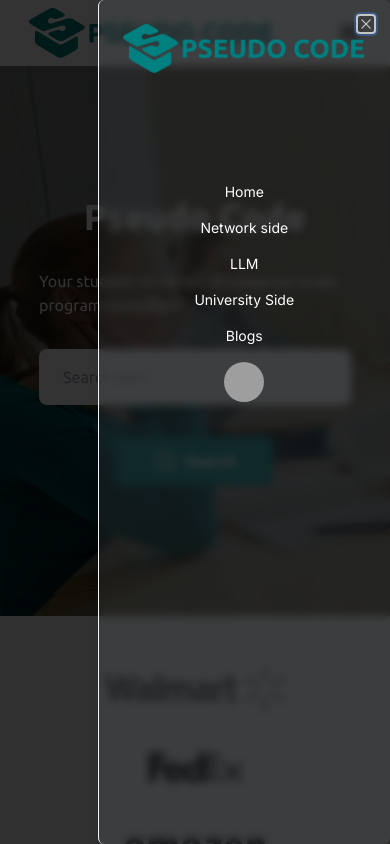
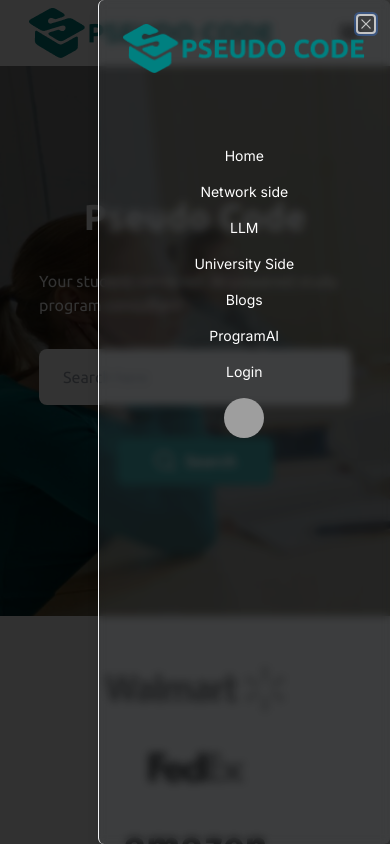
Before and after one commit to Huzaifa622/pseudo, a Next.js app: page / in a window 390 px wide. Both pictures are taken after a click on the icon 348 px from the left and 32 px from the top of the page. Shown: the top 844 px of the page. Built offline with nearby package versions, Linux system fonts and the light colour scheme; grey boxes are pictures that could not be loaded.

Commit message:
fix responsiveness

```diff
--- a/src/components/ui/Navbar.tsx
+++ b/src/components/ui/Navbar.tsx
@@ -190,6 +190,12 @@ const Navbar = (props: Props) => {
                       <Link href={"/blogs"}> Blogs</Link>
                     </SheetClose>
                     <SheetClose asChild>
+                      <Link href={"/program-ai"}> ProgramAI</Link>
+                    </SheetClose>
+                    <SheetClose asChild>
+                      <Link href={"/login"}> Login</Link>
+                    </SheetClose>
+                    <SheetClose asChild>
                       <Link href={"/profile"}>
                         <Avatar
                           className={cn(
```
